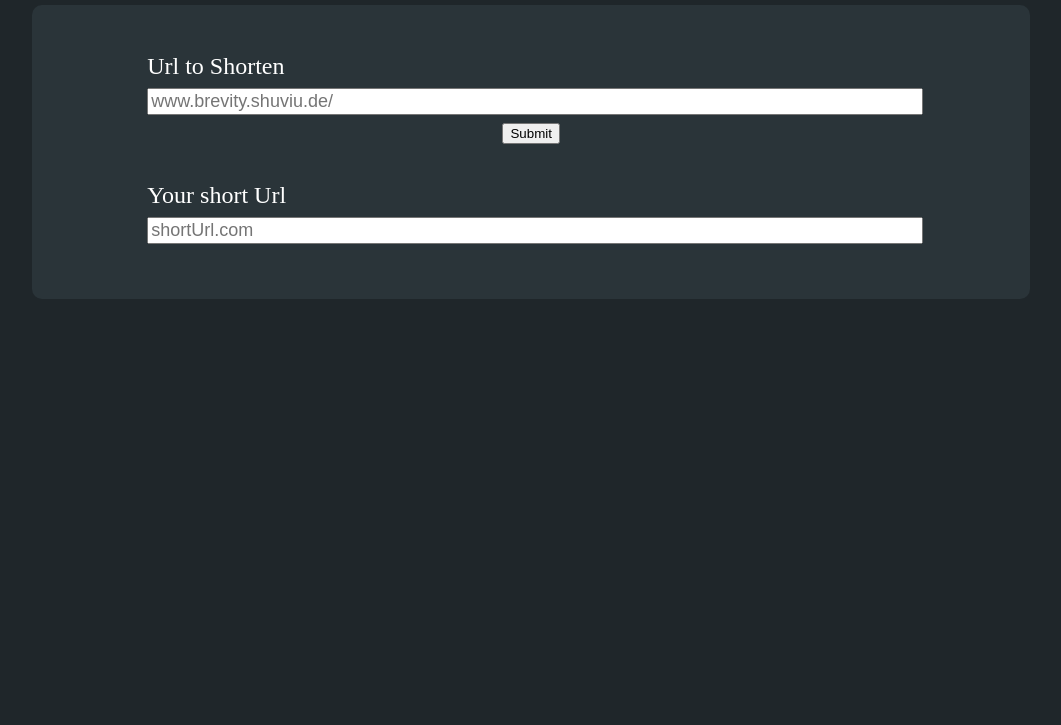
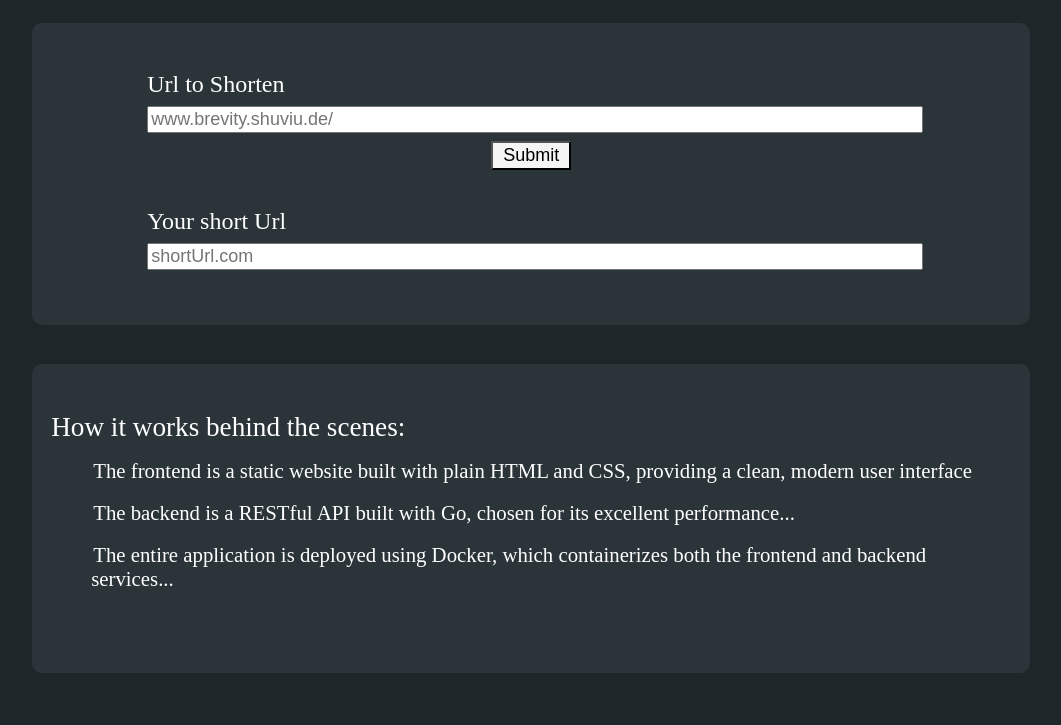
Before and after one commit to Shuviu/brevity, a website: page Frontend/src/index.html in a window 1280 px wide. Shown: the part 91-816 px from the top of the page, without its empty margins (136-1197 px from the left). Drawn offline with Linux system fonts and the light colour scheme.

Commit message:
Added an "tech review" section

```diff
--- a/Frontend/src/css/index.css
+++ b/Frontend/src/css/index.css
@@ -1,6 +1,7 @@
-span{
+span, p{
     color: white;
 }
+
 body {
     width: 100%;
     display: flex;
@@ -27,7 +28,23 @@ input{
 }
 button[type=submit]{
     height: 100%;
+    border-radius: 2%;
+    font-size: large;
+    padding: 2px 10px;
+    background: whitesmoke;
 }
+
+button:hover{
+    background: gray;
+}
+
+li {
+    text-indent: 2px;
+    list-style: none;
+    color: white;
+
+}
+
 .center {
     width: 80%;
     max-width: 960px;
@@ -38,9 +55,13 @@ button[type=submit]{
 }
 
 .headline {
-    font-size: xx-large;
+    font-size: xxx-large;
 }
 
+.large-title{
+    font-size: 170%;
+    align-self: flex-start;
+}
 .title{
     font-size: x-large;
     margin: 1% 0;
@@ -55,7 +76,18 @@ button[type=submit]{
     align-items: center;
     flex-direction: column;
     width: 100%;
-    margin: 4% auto;
+    margin: 4% auto 0 auto;
     padding: 5% 2%;
     background: #2A3439;
 }
+
+.icon {
+    font-size: 1.5rem;
+    margin-right: 10px;
+}
+
+li > span {
+    display: flex;
+    align-items: center;
+    font-size: 1.3rem;
+}
--- a/Frontend/src/index.html
+++ b/Frontend/src/index.html
@@ -29,6 +29,25 @@
                 </label>
             </div>
         </div>
+            <div class="content-container">
+                <div class="project-details">
+                    <span class="large-title">How it works behind the scenes:</span>
+                    <ul>
+                        <li>
+                            <span>The frontend is a static website built with plain HTML and CSS, providing a clean, modern user interface</span>
+                            <br>
+                        </li>
+                        <li>
+                            <span>The backend is a RESTful API built with Go, chosen for its excellent performance...</span>
+                            <br>
+                        </li>
+                        <li>
+                            <span>The entire application is deployed using Docker, which containerizes both the frontend and backend services...</span>
+                            <br>
+                        </li>
+                    </ul>
+                </div>
+        </div>
     </div>
 </body>
 </html>
--- a/Frontend/src/js/apiHandler.js
+++ b/Frontend/src/js/apiHandler.js
@@ -4,6 +4,11 @@ async function registerNewLongUrl(event) {
     event.preventDefault()
     let inputField = event.target.elements.longUrlInput
     let longUrl = inputField.value
+
+    if (longUrl === ""){
+        return;
+    }
+
     inputField.value = ""
 
     let shortUrl;
```
Also changed, not shown: Frontend/src/html/error_page.html (added, +10 -0 lines), Frontend/src/index.js (+10 -1 lines).
